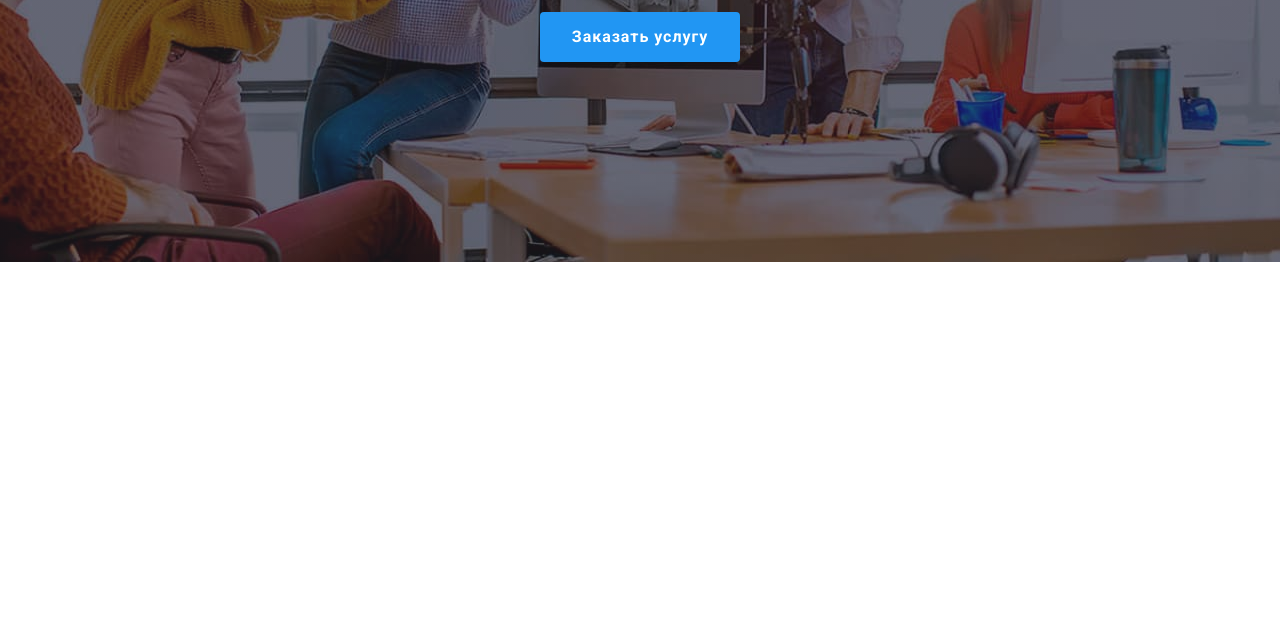
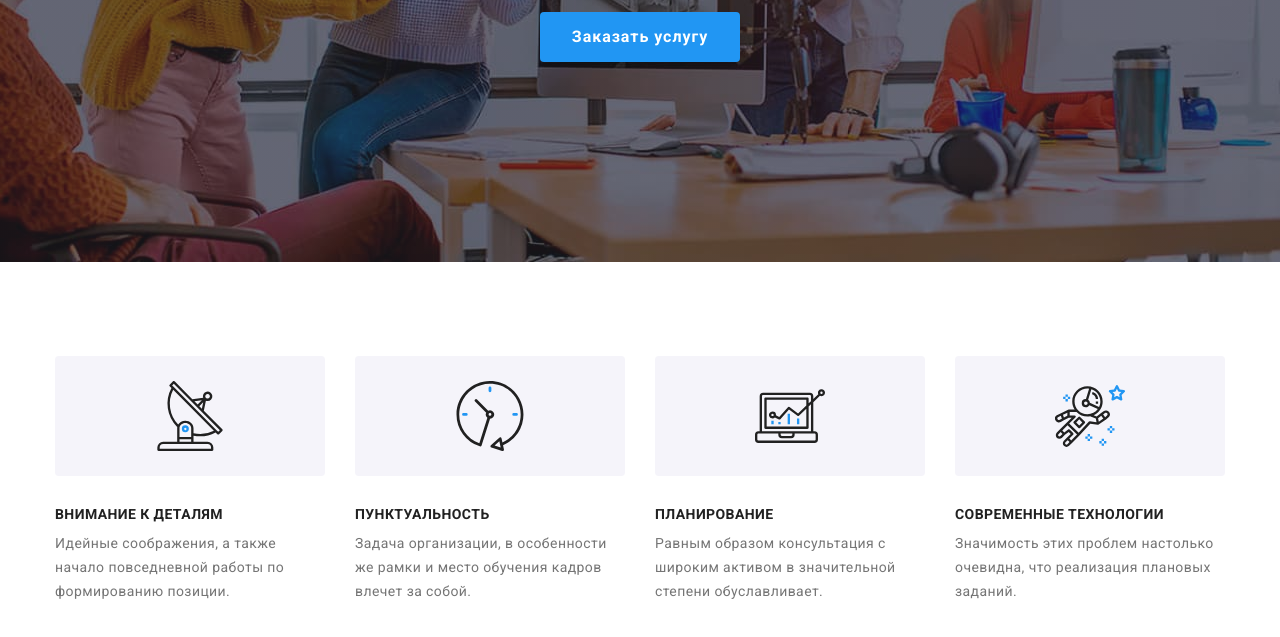
Before and after one commit to OksanaChorna/goit-markup-hw-08, a plain HTML site: page index.html in a window 1280 px wide. Shown: the part 419-1056 px from the top of the page. Before the commit the page ends 800 px from the top, so only its background shows below. Drawn offline with nearby package versions, Linux system fonts and the light colour scheme.

Commit message:
Features адаптовані

```diff
--- a/index.html
+++ b/index.html
@@ -97,8 +97,8 @@
         </div>
       </section>
 
-      <!--FEATURES-->
-      <!-- <section class="section features">
+      <!-- FEATURES -->
+      <section class="section features">
         <div class="container">
           <h2 class="visually-hidden">Особенности</h2>
           <ul class="list">
@@ -132,7 +132,7 @@
             </li>
           </ul>
         </div>
-      </section> -->
+      </section>
 
       <!--What are we do-->
       <!-- <section class="do-section">
--- a/sass/base/_container.scss
+++ b/sass/base/_container.scss
@@ -27,13 +27,12 @@
       align-items: center;
     }
   }
-
-  //
-  // .header &,
-  // .features & {
-  //   display: flex;
-  //   align-items: center;
-  // }
+  .features & {
+    @media screen and (min-width: 768px) {
+      display: flex;
+      align-items: center;
+    }
+  }
 
   // .footer & {
   //   display: flex;
--- a/sass/layout/_features.scss
+++ b/sass/layout/_features.scss
@@ -1,28 +1,18 @@
 .features {
   & .list {
-    display: flex;
-  }
+    display: block;
 
-  &-subtitle {
-    font-weight: 700;
-    font-size: 14px;
-    line-height: 1.143;
-    letter-spacing: 0.03em;
-    text-transform: uppercase;
-    color: $primery-title-color;
-    margin-bottom: 10px;
-  }
+    @media screen and (min-width: 768px) {
+      display: flex;
+      flex-wrap: wrap;
+      // justify-content: space-between;
+      // width: calc((100%-2 * 30px) / 2);
+    }
 
-  &-description {
-    font-weight: 400;
-    font-size: 14px;
-    line-height: 1.714;
-    letter-spacing: 0.03em;
-    color: $primery-description-color;
-  }
-
-  &-list:not(:last-child) {
-    margin-right: 30px;
+    @media screen and (min-width: 1200px) {
+      flex-wrap: nowrap;
+      // justify-content: space-between;
+    }
   }
 
   &-list::before {
@@ -35,6 +25,66 @@
     background-color: #f5f4fa;
     border-radius: 4px;
     margin-bottom: 30px;
+  }
+
+  &-list:not(:last-child) {
+    @media screen and (max-width: 767px) {
+      margin-bottom: 30px;
+    }
+  }
+
+  // &-list {
+  //   @media screen and (min-width: 768px) {
+  //     margin-right: 30px;
+  //   }
+  // }
+
+  &-list {
+    @media screen and (min-width: 768px) {
+      margin-right: 30px;
+      margin-bottom: 30px;
+      width: calc((100% - 30px) / 2);
+    }
+
+    &:nth-child(2n) {
+      @media screen and (min-width: 768px) {
+        margin-right: 0px;
+      }
+    }
+
+    &:nth-child(n + 3) {
+      @media screen and (min-width: 768px) {
+        margin-bottom: 0px;
+      }
+    }
+  }
+
+  &-subtitle {
+    font-weight: 700;
+    font-size: 14px;
+    line-height: 1.143;
+    letter-spacing: 0.03em;
+    text-transform: uppercase;
+    color: $primery-title-color;
+    margin-bottom: 10px;
+
+    @media screen and (max-width: 767px) {
+      text-align: center;
+    }
+  }
+
+  &-description {
+    font-weight: 400;
+    font-size: 14px;
+    line-height: 1.714;
+    letter-spacing: 0.03em;
+    color: $primery-description-color;
+  }
+
+  @media screen and (min-width: 1200px) {
+    &-list:not(:last-child) {
+      margin-right: 30px;
+    }
   }
 
   &-antenna::before {
```
Also changed, not shown: css/main.css, css/main.min.css, css/portfolio.css, css/portfolio.min.css, 4 other files.
